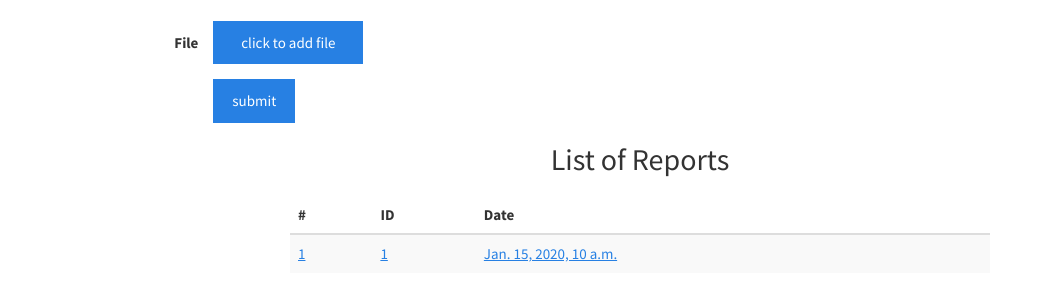
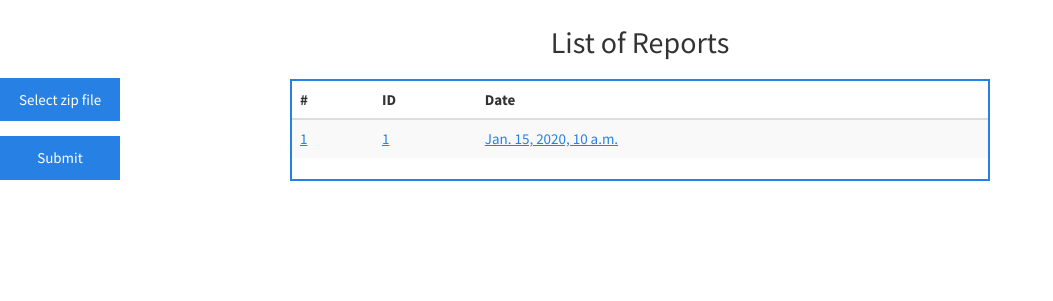
Before and after one commit to ornotandrew/cheaters, a Django app: page /report/list/ in a window 1280 px wide. Shown: the part 52-353 px from the top of the page, without its empty margins (0-1053 px from the left). Run offline with Django 3.2, Linux system fonts and the light colour scheme; tables that the repository leaves empty hold one stand-in row (values such as "Sample post"); some libraries are stand-ins or nearby versions.

Commit message:
Oops. Previous commit included in this one. Stupid pycharm

```diff
--- a/app/static/css/site.css
+++ b/app/static/css/site.css
@@ -6,9 +6,11 @@
 .file-list-container {
     margin: 0 auto;
     width: 700px;
+    border: solid 2px #2780E3;
 }
 
 .heading {
+    position: inherit;
     font-size: 30px;
     text-align: center;
     margin-bottom: 15px;
@@ -54,12 +56,18 @@
     padding: 0px ;
 }
 
+.upload-form-container {
+    position: absolute;
+    top: 130px;
+}
+
 .fileContainer {
     overflow: hidden;
-    position: relative;
-    margin-right: 5px;
-    width: 150px;
+    width: 120px;
+    margin-right: 10px;
+    left: 0;
 }
+
 
 .fileContainer [type=file] {
     cursor: inherit;
--- a/app/templates/report_list.html
+++ b/app/templates/report_list.html
@@ -2,9 +2,7 @@
 
 
 {% block content %}
-    {% block uploadfile %}
-        {% include "upload_file_form.html" %}
-    {% endblock %}
+
 
 <div class="heading">List of Reports{{ report_id }}</div>
 <div class="file-list-container">
@@ -44,4 +42,10 @@
 
 </div>
 
+<div class="upload-form-container">
+{% block uploadfile %}
+    {% include "upload_file_form.html" %}
 {% endblock %}
+</div>
+
+{% endblock %}
--- a/app/templates/upload_file_form.html
+++ b/app/templates/upload_file_form.html
@@ -2,16 +2,14 @@
 <div>
     <form class="form-horizontal" action="{% url "fileupload" %}" method="post" enctype="multipart/form-data" >
         <div class="form-group">
-            <label class="control-label col-xs-2" for="id_file">File</label>
-            <span class="col-xs-2 fileContainer btn btn-primary"> click to add file
+            <label class="control-label" for="id_file"></label>
+            <span class="col-xs-2 fileContainer btn btn-primary"> Select zip file
                 <input id="id_file" name="file" type="file"/>
             </span>
             <label class="control-label" for="id_file" id="id_file_name"></label>
         </div>
         <div class="form-group">
-            <div class="col-xs-offset-2 ">
-                <input class = "btn btn-primary" type="submit" value="submit"/>
-            </div>
+            <input class = "btn btn-primary fileContainer" type="submit" value="Submit"/>
         </div>
     </form>
 </div>
```
Lines whose indentation alone changed are shown as unchanged.
